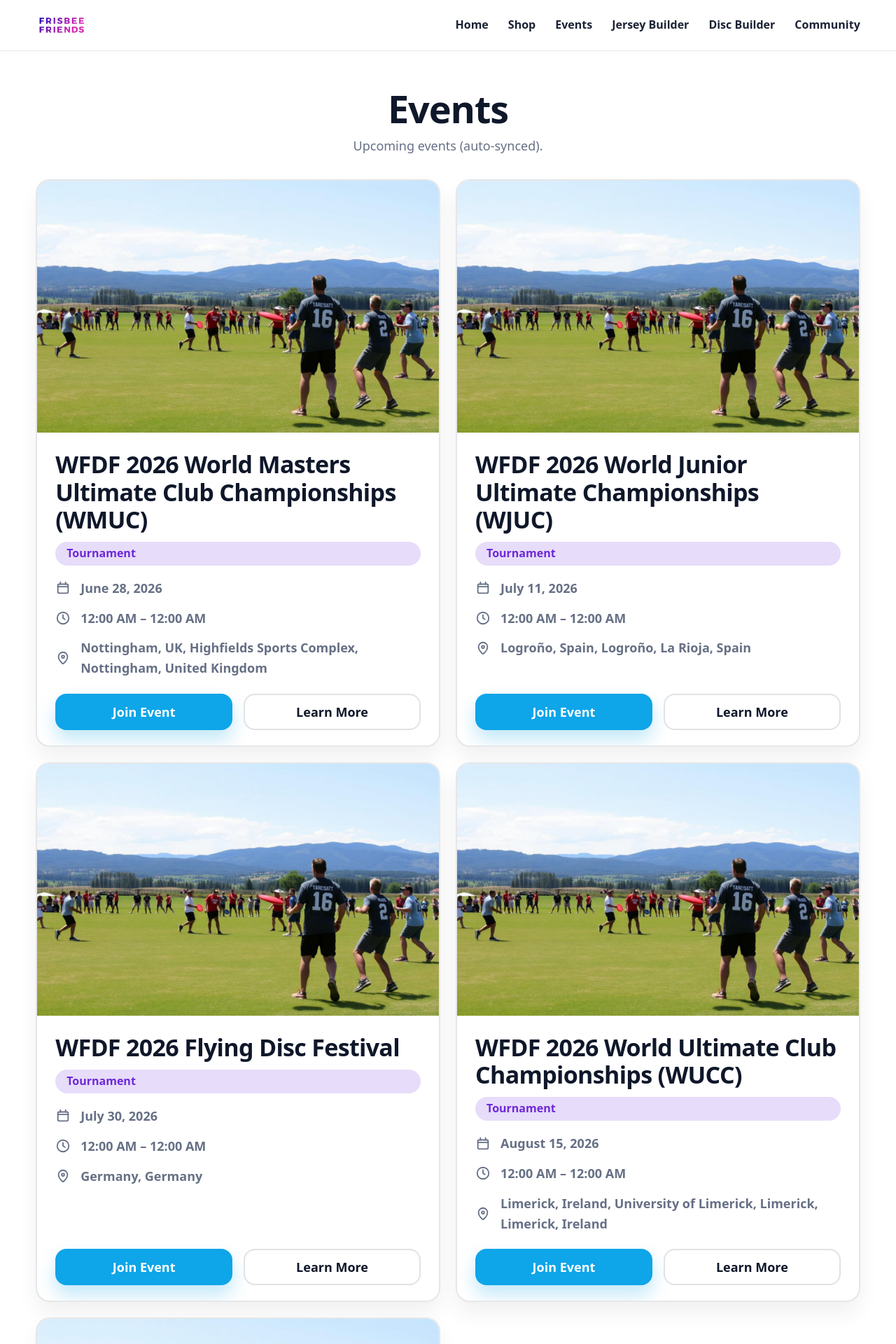
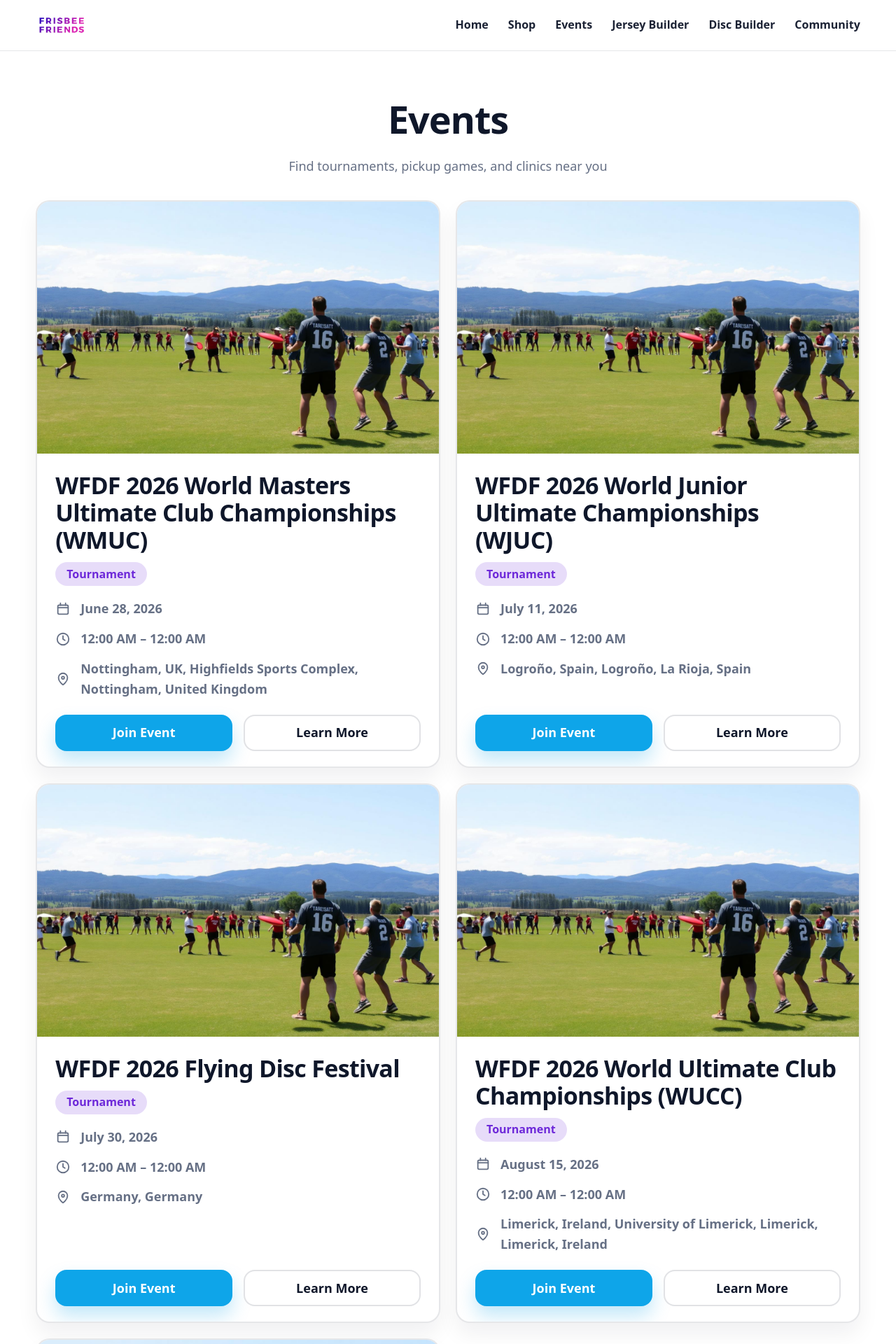
Before and after one commit to KyleManuel/frisbee-friends, a Jekyll site: the page built from events/index.md, in a window 1280 px wide. Shown: the top 1920 px of the page at 70% size. Built offline with Jekyll 4.4.1, drawn with Linux system fonts in a browser that asks for light colours.

Commit message:
page title

```diff
--- a/assets/css/styles.css
+++ b/assets/css/styles.css
@@ -18,6 +18,31 @@ body{
 
 a{ color:inherit; text-decoration:none; }
 .container{ width:min(1400px, 92%); margin:0 auto; }
+
+
+.page-header-container{
+  padding: 54px 0 90px;
+}
+
+.page-head{
+  text-align:center;
+  margin-bottom: 26px;
+}
+
+.page-title{
+  color: var(--text) !important;
+  font-size: 54px;        /* adjust: 44–56 */
+  font-weight: 900;
+  letter-spacing: -0.02em;
+  margin: 0 0 10px;
+}
+
+.page-subtitle{
+  color: var(--muted) !important;
+  font-size: 18px;
+  margin: 0 auto;
+  max-width: 760px;
+}
 
 /* ===== Header ===== */
 .site-header{
--- a/events/events.css
+++ b/events/events.css
@@ -4,31 +4,6 @@
   --text: #0f172a;
   --brand: #6d28d9;
   --blue: #0ea5e9;
-}
-
-.events-page{
-  padding: 54px 0 90px;
-}
-
-.events-head{
-  text-align:center;
-  margin-bottom: 26px;
-}
-
-.events-title{
-  margin: 0 0 10px;
-  font-size: 54px;
-  line-height: 1.05;
-  font-weight: 900;
-  letter-spacing: -0.02em;
-  color: var(--text);
-}
-
-.events-subtitle{
-  margin: 0 auto;
-  max-width: 760px;
-  color: var(--muted);
-  font-size: 18px;
 }
 
 .events-cards{
@@ -85,7 +60,10 @@
 }
 
 .event-pill{
-  display: inline-flex;
+  display: inline-flex !important;
+  width: fit-content !important;
+  max-width: 100%;
+  align-self: flex-start;
   align-items: center;
   height: 34px;
   padding: 0 16px;
--- a/events/index.md
+++ b/events/index.md
@@ -4,11 +4,11 @@ title: Events
 page_css: /events/events.css
 ---
 
-<section class="events-page">
+<section class="page-header-container">
   <div class="container">
-    <div class="events-head">
-      <h1 class="events-title">Events</h1>
-      <p class="events-subtitle">Upcoming events (auto-synced).</p>
+    <div class="page-head">
+      <h1 class="page-title">Events</h1>
+      <p class="page-subtitle">Find tournaments, pickup games, and clinics near you</p>
     </div>
 
     <div id="events-grid" class="events-cards"></div>
```
